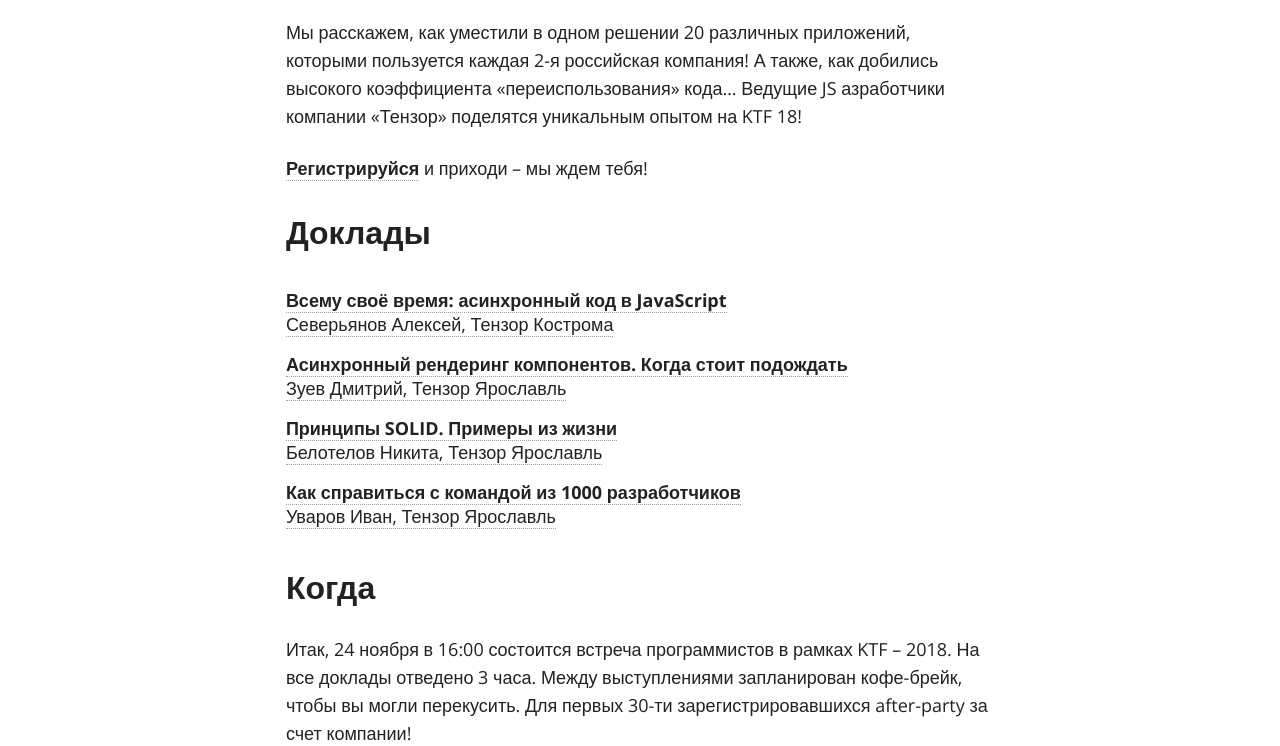
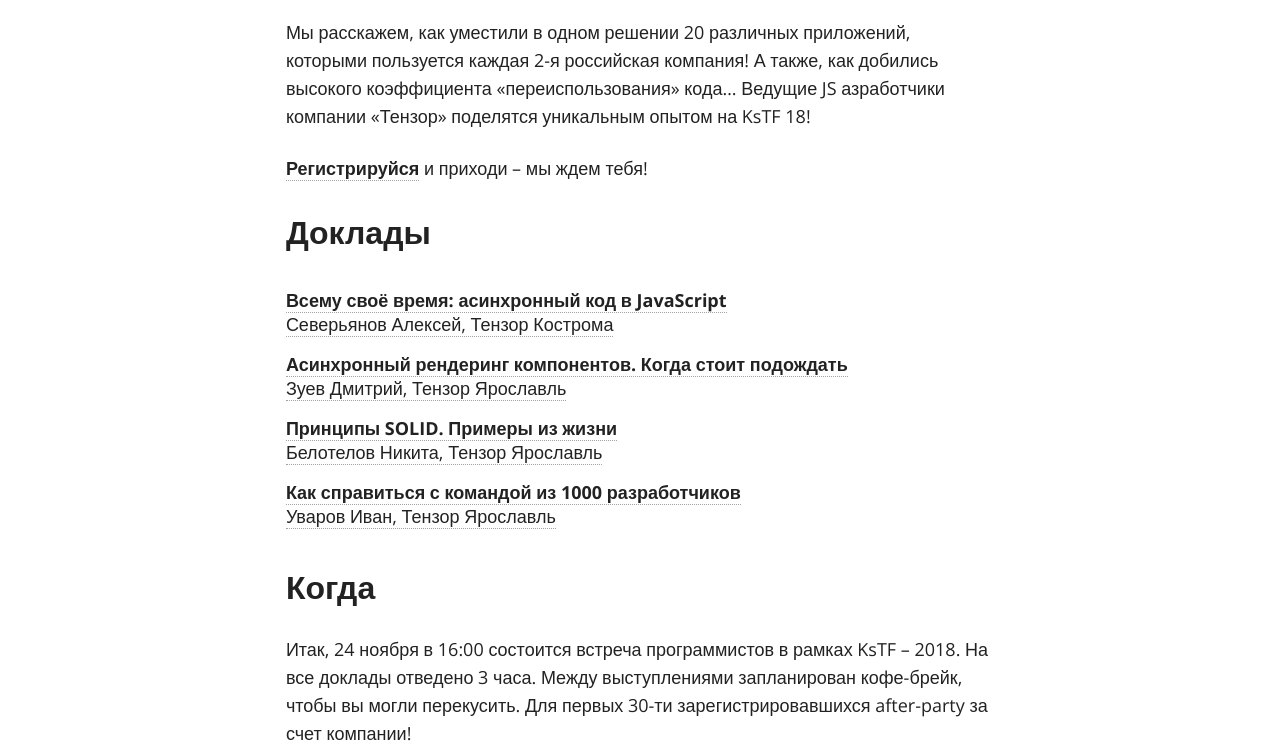
Before and after one commit to kostromameetup/kostromameetup.github.io, a Jekyll site: the page built from index.md, in a window 1280 px wide. Shown: the part 555-1301 px from the top of the page. Built offline with Jekyll 4.4.1, drawn with Linux system fonts in a browser that asks for light colours; nearby versions of some CDN libraries; comment, search, counter and statistics services are not loaded.

Commit message:
changed abbreviation

```diff
--- a/index.md
+++ b/index.md
@@ -5,7 +5,7 @@ excerpt:
 comments: true
 ---
 
-Мы расскажем, как уместили в одном решении 20 различных приложений, которыми пользуется каждая 2-я российская компания! А также, как добились высокого коэффициента «переиспользования» кода… Ведущие JS азработчики компании «Тензор» поделятся уникальным опытом на KTF 18!
+Мы расскажем, как уместили в одном решении 20 различных приложений, которыми пользуется каждая 2-я российская компания! А также, как добились высокого коэффициента «переиспользования» кода… Ведущие JS азработчики компании «Тензор» поделятся уникальным опытом на KsTF 18!
 
 [**Регистрируйся**][register] и приходи – мы ждем тебя!
 
@@ -32,7 +32,7 @@ comments: true
 Когда
 -----
 
-Итак, 24 ноября в 16:00 состоится встреча программистов в рамках KTF – 2018. На все доклады  отведено  3  часа. Между  выступлениями  запланирован  кофе-брейк, чтобы  вы  могли перекусить. Для первых 30-ти зарегистрировавшихся after-party за счет компании!
+Итак, 24 ноября в 16:00 состоится встреча программистов в рамках KsTF – 2018. На все доклады  отведено  3  часа. Между  выступлениями  запланирован  кофе-брейк, чтобы  вы  могли перекусить. Для первых 30-ти зарегистрировавшихся after-party за счет компании!
 
 Дата: 24/11/2018, суббота.
 
```
Also changed, not shown: about/index.md (+1 -1 lines).
